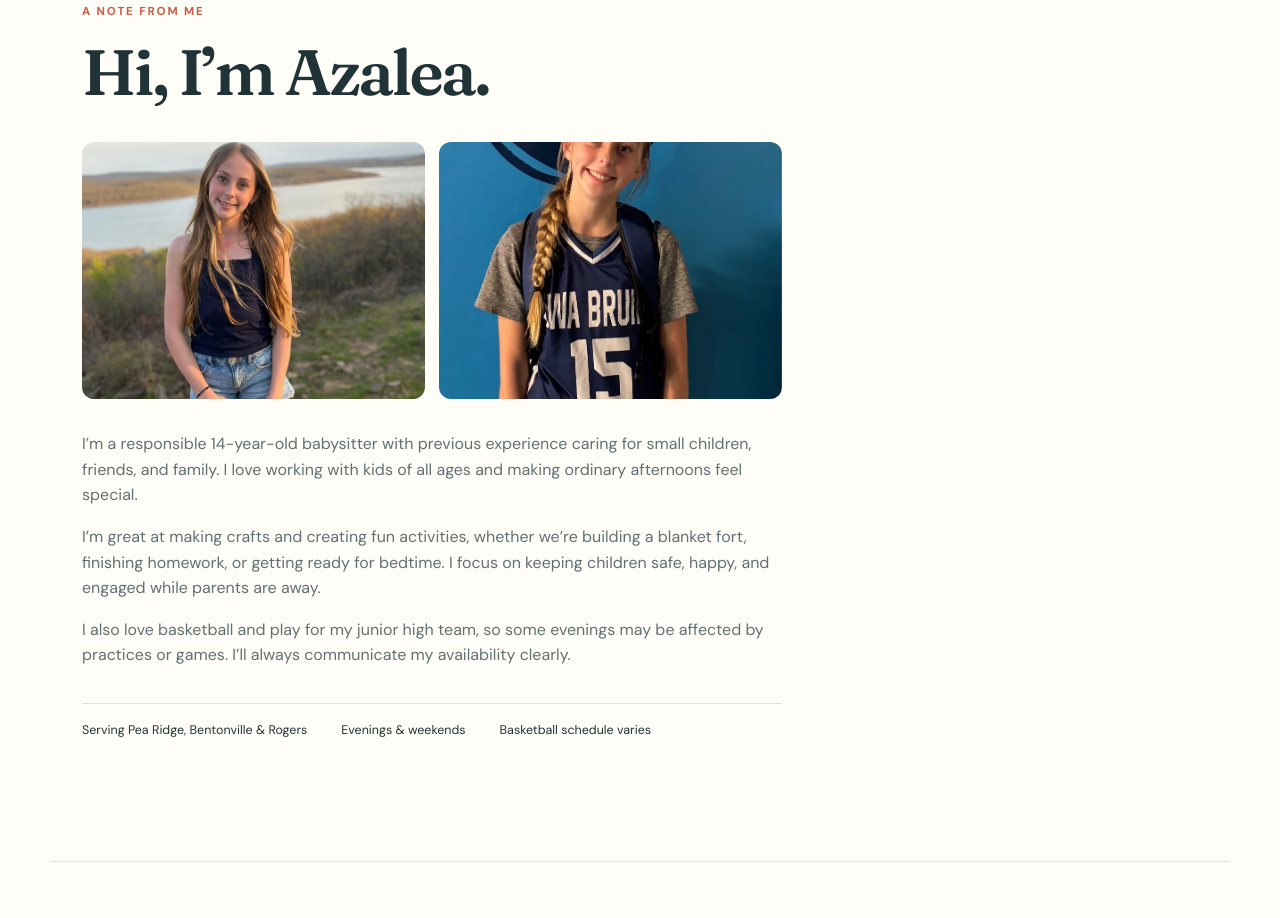
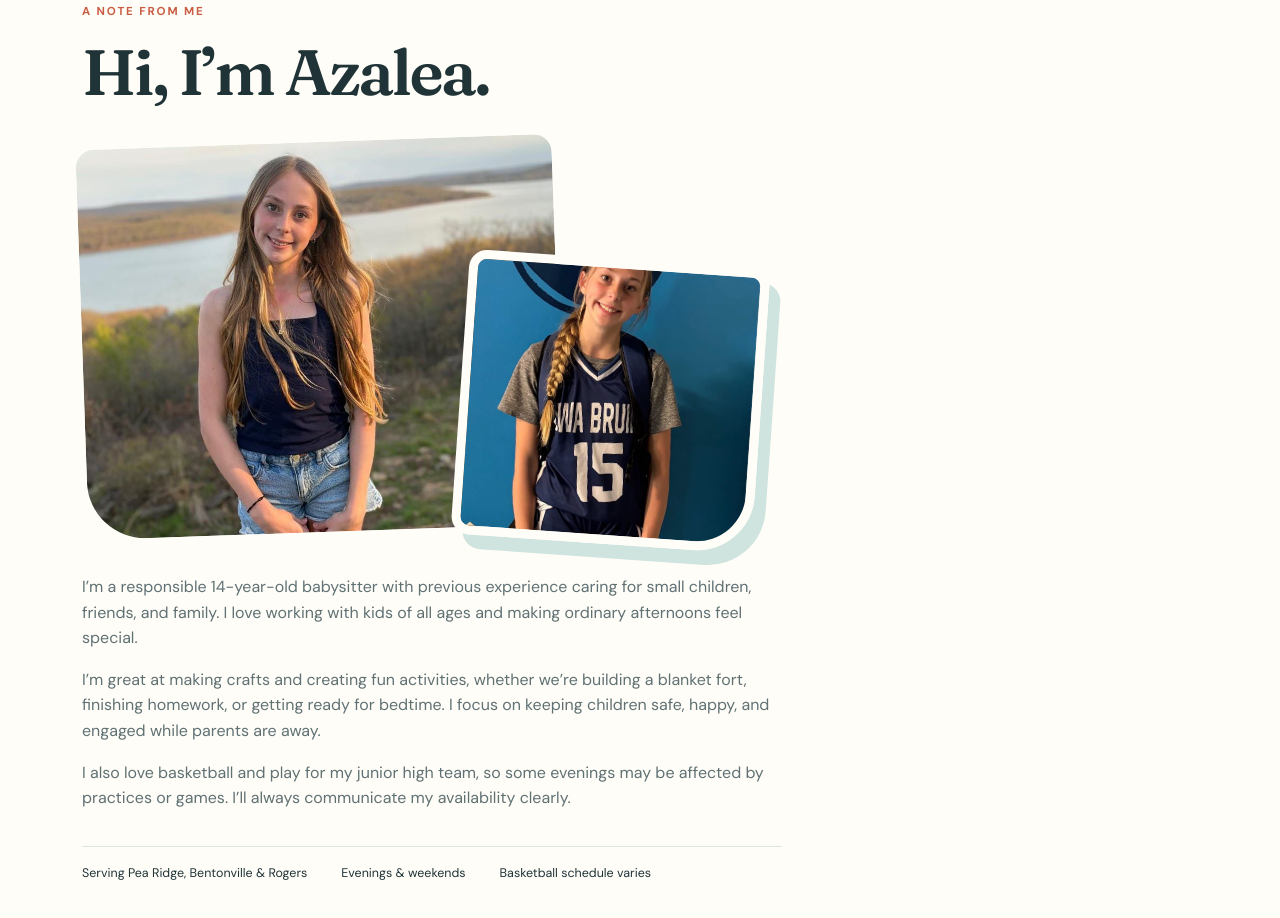
Before and after one commit to ShawnDixon58/azalea-babysitting, a plain HTML site: page index.html in a window 1280 px wide. Shown: the part 917-1835 px from the top of the page. Drawn offline with Linux system fonts and the light colour scheme.

Commit message:
Style About photos as an editorial collage

```diff
--- a/styles.css
+++ b/styles.css
@@ -41,7 +41,7 @@ h1 em, h2 em { color: var(--coral); font-style: normal; }
 .portrait-note { background: var(--paper); bottom: 25px; color: var(--coral-dark); font-family: var(--serif); font-size: 1.15rem; left: 24px; line-height: 1.05; padding: 12px 17px; position: absolute; transform: rotate(-4deg); }
 .trust-strip { background: var(--cream); display: grid; gap: 20px; grid-template-columns: repeat(3, 1fr); padding: 27px max(32px, calc((100% - 1116px) / 2)); }
 .trust-strip div { display: grid; gap: 0 13px; grid-template-columns: auto 1fr; }.trust-strip .icon { border: 2px solid var(--coral); border-radius: 50%; grid-row: span 2; height: 13px; margin-top: 5px; width: 13px; }.trust-strip strong { font-size: .85rem; }.trust-strip div span:last-child { color: var(--muted); font-size: .78rem; }
-.about { padding-bottom: 120px; padding-top: 120px; }.about-intro { max-width: 700px; }.about h2, .services h2 { font-size: clamp(2.6rem, 5vw, 4.5rem); }.section-copy { color: var(--muted); margin-top: 35px; max-width: 700px; }.about-gallery { display: grid; gap: 14px; grid-template-columns: repeat(2, 1fr); margin-bottom: 32px; }.about-gallery img { aspect-ratio: 4 / 3; border-radius: 12px; display: block; object-fit: cover; width: 100%; }.about-gallery img:first-child { object-position: center 38%; }.about-gallery img:last-child { object-position: center 25%; }.section-copy p { margin-top: 0; }.details { border-top: 1px solid var(--line); color: var(--ink); display: flex; font-size: .78rem; gap: 34px; margin-top: 35px; padding-top: 17px; }
+.about { padding-bottom: 120px; padding-top: 120px; }.about-intro { max-width: 700px; }.about h2, .services h2 { font-size: clamp(2.6rem, 5vw, 4.5rem); }.section-copy { color: var(--muted); margin-top: 35px; max-width: 700px; }.about-gallery { height: 390px; margin-bottom: 42px; position: relative; }.about-gallery img { display: block; object-fit: cover; position: absolute; }.about-gallery img:first-child { border-radius: 18px 18px 18px 58px; height: 100%; left: 0; object-position: center 38%; top: 0; transform: rotate(-2deg); width: 68%; }.about-gallery img:last-child { border: 9px solid var(--paper); border-radius: 18px 18px 58px 18px; bottom: -12px; box-shadow: 12px 14px 0 var(--blue); height: 73%; object-position: center 25%; right: 3%; transform: rotate(4deg); width: 43%; z-index: 1; }.section-copy p { margin-top: 0; }.details { border-top: 1px solid var(--line); color: var(--ink); display: flex; font-size: .78rem; gap: 34px; margin-top: 35px; padding-top: 17px; }
 .services { border-top: 1px solid var(--line); padding-bottom: 120px; padding-top: 90px; }.section-heading { align-items: end; display: flex; justify-content: space-between; }.section-number { color: var(--muted); font-size: .72rem; }.service-cards { display: grid; gap: 16px; grid-template-columns: repeat(3, 1fr); margin-top: 55px; }.service-cards article { border: 1px solid var(--line); min-height: 230px; padding: 26px; transition: transform .2s, box-shadow .2s; }.service-cards article:hover { box-shadow: 8px 8px 0 var(--blue); transform: translate(-3px, -3px); }.card-number { color: var(--coral); font-size: .74rem; font-weight: 700; }.service-cards h3 { font-family: var(--serif); font-size: 1.7rem; margin: 42px 0 10px; }.service-cards p { color: var(--muted); font-size: .9rem; margin: 0; }
 .contact { background: var(--cream); display: grid; gap: 90px; grid-template-columns: 1fr 1fr; margin-bottom: 0; max-width: none; padding-bottom: 100px; padding-left: max(32px, calc((100% - 1116px) / 2)); padding-right: max(32px, calc((100% - 1116px) / 2)); padding-top: 95px; }.contact h2 { font-size: clamp(3rem, 5vw, 5rem); }.contact-note { color: var(--muted); margin-top: 28px; max-width: 340px; }.contact-card { align-self: center; background: var(--paper); border: 1px solid var(--line); max-width: 500px; padding: 32px; }.contact-card h3 { font-family: var(--serif); font-size: 2.1rem; margin: 34px 0 10px; }.contact-card p { color: var(--muted); margin: 0; }.phone-links { font-size: 1.15rem; font-weight: 700; line-height: 1.8; margin-top: 20px !important; }.phone-links a { color: var(--coral-dark); }.phone-links a:hover, .phone-links a:focus-visible { text-decoration: underline; }.contact-card .service-area { border-top: 1px solid var(--line); color: var(--ink); margin-top: 28px; padding-top: 17px; }.contact-card .service-area strong { color: var(--coral-dark); font-size: .72rem; letter-spacing: .12em; text-transform: uppercase; }.site-footer { color: var(--muted); display: flex; font-size: .72rem; justify-content: space-between; margin: auto; max-width: 1180px; padding: 27px 32px; }
-@media (max-width: 750px) { .site-header { padding: 21px 20px; } nav a:not(.nav-cta) { display: none; }.nav-cta { font-size: .76rem; padding: 8px 12px; }.section-shell { padding-left: 20px; padding-right: 20px; }.hero { display: flex; flex-direction: column; gap: 35px; min-height: auto; padding-bottom: 70px; padding-top: 60px; }.hero-copy { align-self: stretch; }.hero-portrait { box-shadow: 10px 10px 0 var(--yellow); height: 390px; transform: rotate(1deg); width: min(100%, 340px); }.portrait-note { bottom: 18px; left: 18px; }.trust-strip { grid-template-columns: 1fr; padding: 28px 20px; }.about, .contact { display: block; padding-bottom: 75px; padding-top: 75px; }.section-copy { margin-top: 35px; }.services { padding-bottom: 75px; padding-top: 75px; }.service-cards { grid-template-columns: 1fr; margin-top: 35px; }.service-cards article { min-height: 0; }.service-cards h3 { margin-top: 25px; }.contact-form { margin-top: 45px; }.site-footer { padding: 22px 20px; }.details { flex-direction: column; gap: 8px; } }
+@media (max-width: 750px) { .site-header { padding: 21px 20px; } nav a:not(.nav-cta) { display: none; }.nav-cta { font-size: .76rem; padding: 8px 12px; }.section-shell { padding-left: 20px; padding-right: 20px; }.hero { display: flex; flex-direction: column; gap: 35px; min-height: auto; padding-bottom: 70px; padding-top: 60px; }.hero-copy { align-self: stretch; }.hero-portrait { box-shadow: 10px 10px 0 var(--yellow); height: 390px; transform: rotate(1deg); width: min(100%, 340px); }.portrait-note { bottom: 18px; left: 18px; }.trust-strip { grid-template-columns: 1fr; padding: 28px 20px; }.about, .contact { display: block; padding-bottom: 75px; padding-top: 75px; }.section-copy { margin-top: 35px; }.about-gallery { height: 290px; margin-bottom: 38px; }.about-gallery img:first-child { width: 76%; }.about-gallery img:last-child { height: 70%; right: 0; width: 48%; }.services { padding-bottom: 75px; padding-top: 75px; }.service-cards { grid-template-columns: 1fr; margin-top: 35px; }.service-cards article { min-height: 0; }.service-cards h3 { margin-top: 25px; }.contact-form { margin-top: 45px; }.site-footer { padding: 22px 20px; }.details { flex-direction: column; gap: 8px; } }
```
